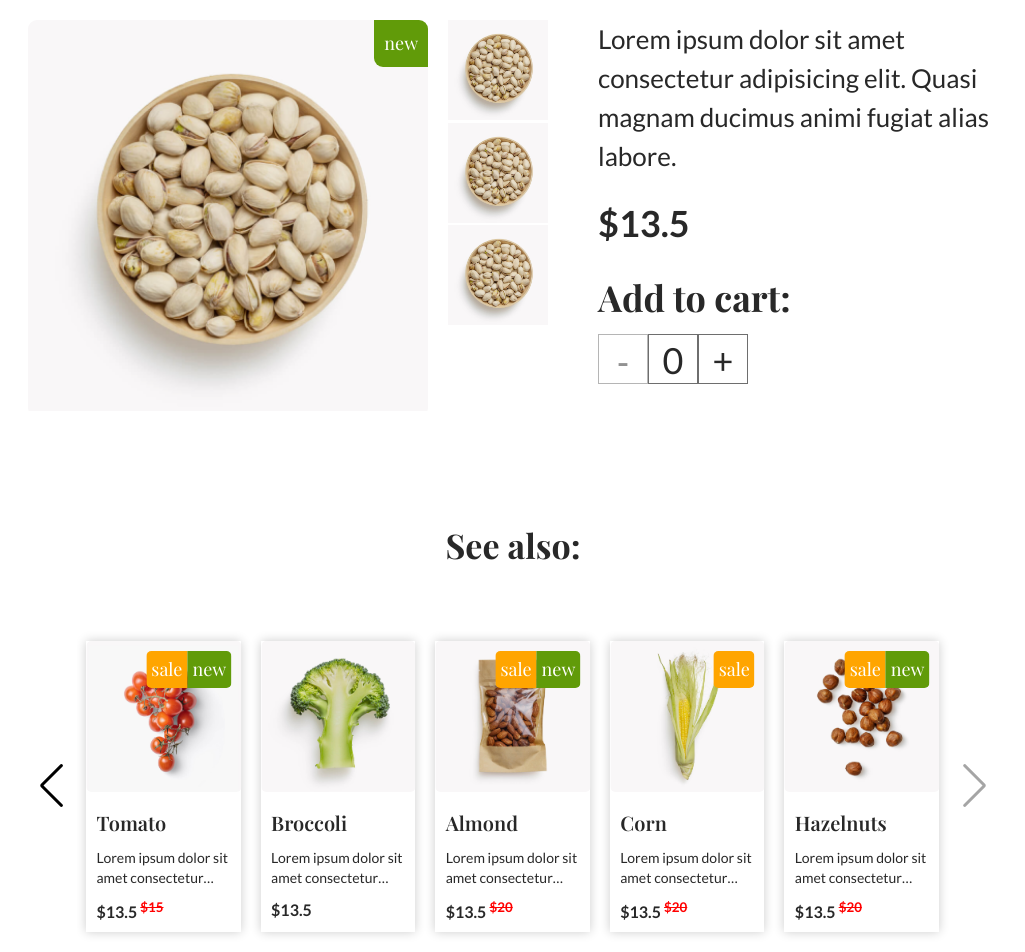
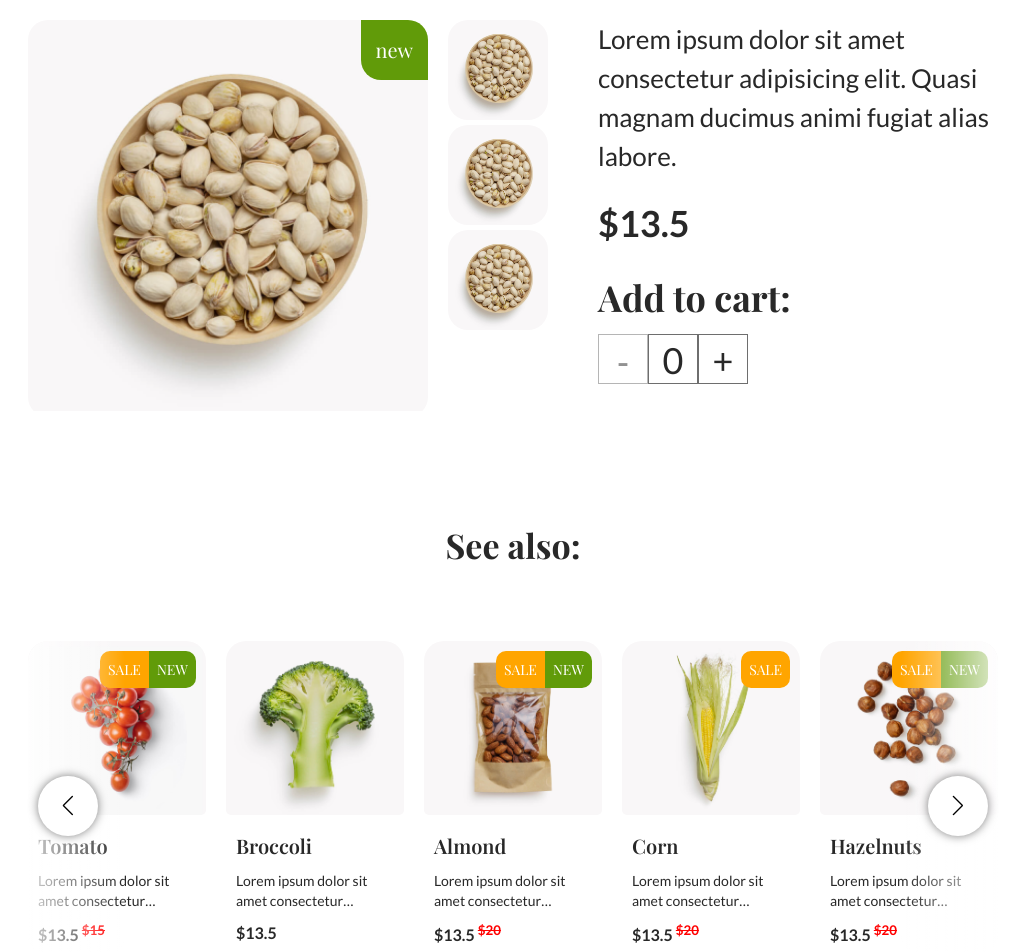
Before and after one commit to biranastasiia/VeganMarket, a Vue app: page /product/1 in a window 1280 px wide. Shown: the part 180-1132 px from the top of the page, without its empty margins (127-1152 px from the left). Built offline with nearby package versions, Linux system fonts and the light colour scheme; no server answers; a web font is replaced by a local one.

Commit message:
fix slider, modal style

```diff
--- a/src/assets/styles/components/_banner.scss
+++ b/src/assets/styles/components/_banner.scss
@@ -2,7 +2,7 @@
   background: top / cover url('/images/backgrounds/banner.jpg') no-repeat;
   .swiper-slide {
     padding-top: 150px;
-    padding-bottom: 60px;
+    padding-bottom: 150px;
     @include tablet {
       padding-top: 100px;
       padding-bottom: 100px;
--- a/src/assets/styles/components/_header.scss
+++ b/src/assets/styles/components/_header.scss
@@ -9,7 +9,6 @@
   transition: 0.3s all;
   z-index: 100;
   &.fixed {
-    padding-bottom: 5px;
     background-color: #fff;
     position: fixed;
     box-shadow: 0 0 10px rgba($color: #000000, $alpha: 0.3);
@@ -74,7 +73,7 @@
       color: #fff;
       padding: 20px;
       z-index: 101;
-      transition: 1.2s all;
+      transition: 1s all;
       transform: translateX(150%);
     }
     @include mobile {
--- a/src/assets/styles/components/_modal.scss
+++ b/src/assets/styles/components/_modal.scss
@@ -14,7 +14,6 @@
     background-color: rgba($color: #000000, $alpha: 0.5);
   }
   &__content {
-    min-width: 500px;
     position: absolute;
     top: 50%;
     left: 50%;
@@ -22,6 +21,13 @@
     background-color: #fff;
     padding: 20px;
     border-radius: 9px;
+    width: 40%;
+    @include desktop {
+      width: 60%;
+    }
+    @include mobile {
+      width: 80%;
+    }
   }
   &__close {
     position: absolute;
--- a/src/assets/styles/components/_product-card.scss
+++ b/src/assets/styles/components/_product-card.scss
@@ -14,13 +14,14 @@
     top: 10px;
     right: 10px;
     display: flex;
-    border-radius: 5px;
+    border-radius: 10px;
     overflow: hidden;
   }
   &__sign {
     color: #fff;
-    font-size: 18px;
-    padding: 5px;
+    font-size: 14px;
+    text-transform: uppercase;
+    padding: 8px;
   }
   .discount {
     background-color: $colorOrange;
--- a/src/assets/styles/components/_subscribe-form.scss
+++ b/src/assets/styles/components/_subscribe-form.scss
@@ -27,6 +27,11 @@
   .input-field.error {
     border: 2px solid red;
   }
+  .input-errors {
+    position: absolute;
+    top: 100%;
+    left: 0;
+  }
   .input-error-msg {
     color: #fff;
   }
@@ -34,13 +39,21 @@
     position: absolute;
     top: 0;
     right: 0;
-    padding: 20px 40px;
+    height: 100%;
     font-size: 20px;
     cursor: pointer;
     &:hover {
       transform: unset;
     }
     img {
+      display: none;
+      @include mobile {
+        display: block;
+      }
+    }
+  }
+  &__button-text {
+    @include mobile {
       display: none;
     }
   }
--- a/src/assets/styles/components/_top-products.scss
+++ b/src/assets/styles/components/_top-products.scss
@@ -7,24 +7,60 @@
   }
   &__slider-wrap {
     position: relative;
+    &::before,
+    &::after {
+      content: '';
+      position: absolute;
+      top: 50%;
+      width: 10%;
+      height: calc(100% - 20px);
+      transform: translateY(-50%);
+      border-radius: 20px;
+      z-index: 2;
+      @include mobile {
+        display: none;
+      }
+    }
+    &::before {
+      left: 0;
+      background: linear-gradient(to right, rgba(#fff, 0.8), transparent);
+    }
+    &::after {
+      right: 0;
+      background: linear-gradient(to left, rgba(#fff, 0.8), transparent);
+    }
   }
   .swiper-button-prev,
   .swiper-button-next {
     color: #000;
+    width: 60px;
+    height: 60px;
+    background-color: #fff;
+    box-shadow: 0 0 10px rgba($color: #000000, $alpha: 0.5);
+    border-radius: 50%;
+    transition: 0.3s all;
+    &:hover {
+      box-shadow: 0 0 20px rgba($color: #000000, $alpha: 0.5);
+    }
+  }
+  .swiper-button-prev::after,
+  .swiper-button-next::after {
+    font-size: 20px;
   }
   .swiper {
-    max-width: 90%;
-    padding: 10px;
-    @include mobile {
-      max-width: 80%;
-    }
+    max-width: 100%;
+    padding: 10px 0;
+    overflow: hidden;
+    border-radius: 20px;
   }
   .swiper-slide {
-    box-shadow: 0 0 10px rgba($color: #000000, $alpha: 0.2);
+    // box-shadow: 0 0 10px rgba($color: #000000, $alpha: 0.2);
     transition: 0.3s all;
     height: 100%;
+    border-radius: 20px;
+    overflow: hidden;
     &:hover {
-      box-shadow: 0 0 10px rgba($color: #000000, $alpha: 0.5);
+      box-shadow: 0 0 10px rgba($color: #000000, $alpha: 0.2);
     }
   }
 }
--- a/src/assets/styles/views/_product-page.scss
+++ b/src/assets/styles/views/_product-page.scss
@@ -115,6 +115,7 @@
     img {
       width: 100px;
       height: 100px;
+      border-radius: 20px;
       @include mobile {
         width: 50px;
         height: 50px;
@@ -123,7 +124,7 @@
   }
   &__image-wrap {
     position: relative;
-    border-radius: 9px;
+    border-radius: 20px;
     overflow: hidden;
   }
   &__image-signs {
@@ -132,12 +133,12 @@
     right: 0;
     display: flex;
     overflow: hidden;
-    border-bottom-left-radius: 9px;
+    border-bottom-left-radius: 20px;
   }
   &__image-sign {
     color: #fff;
-    font-size: 18px;
-    padding: 10px;
+    font-size: 20px;
+    padding: 15px;
   }
   &__image-sign.discount {
     background-color: $colorOrange;
--- a/src/components/Banner.vue
+++ b/src/components/Banner.vue
@@ -3,8 +3,9 @@
     <swiper
       :slides-per-view="1"
       :space-between="0"
+      :autoplay="{ delay: 4000 }"
       :loop="true"
-      :speed="1500"
+      :speed="1000"
       :modules="modules"
       :pagination="{
         clickable: true
@@ -92,8 +93,6 @@ export default {
     scrollToBlock() {
       const block = document.querySelector('.top-products')
       block.scrollIntoView({ behavior: 'smooth', block: 'start', inline: 'nearest' })
-
-      //:autoplay="{ delay: 5000 }"
     }
   }
 }
--- a/src/components/Gallery.vue
+++ b/src/components/Gallery.vue
@@ -17,7 +17,7 @@
   </swiper>
   <swiper
     @swiper="setThumbsSwiper"
-    :spaceBetween="10"
+    :spaceBetween="20"
     :slidesPerView="4"
     :freeMode="true"
     :watchSlidesProgress="true"
--- a/src/components/ProductsSlider.vue
+++ b/src/components/ProductsSlider.vue
@@ -2,6 +2,7 @@
   <swiper
     :autoplay="{ delay: 5000 }"
     :modules="modules"
+    :loop="true"
     :navigation="nav"
     :slidesPerView="1"
     :spaceBetween="20"
--- a/src/components/SubscribeForm.vue
+++ b/src/components/SubscribeForm.vue
@@ -17,7 +17,7 @@
         </div>
         <button class="cta-button subscribe__button" @click="submitForm()">
           <img src="../assets/images/icons/paper_plane.svg" alt="paper_plane" />
-          <span>subscribe</span>
+          <span class="subscribe__button-text">subscribe</span>
         </button>
       </div>
       <div class="registration__success" v-if="success_msg">
```
